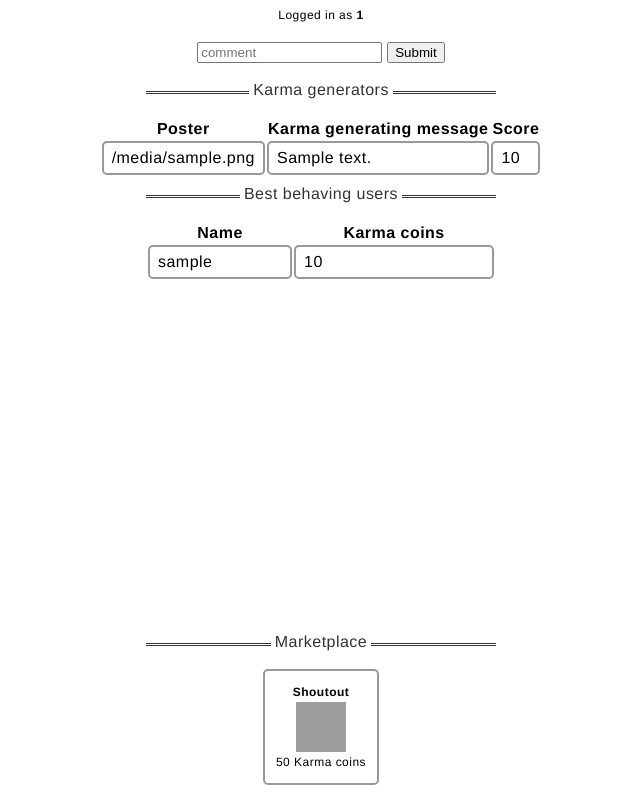
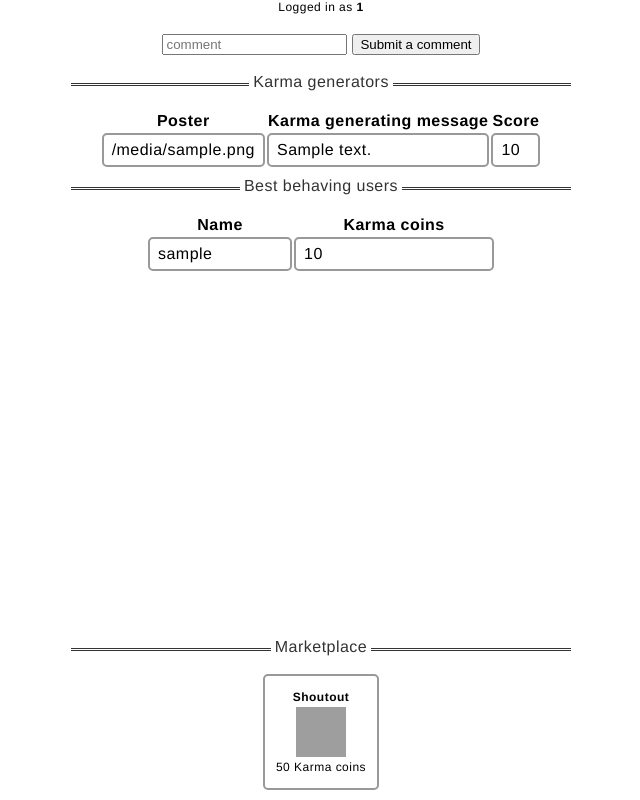
Before and after one commit to Earlo/Junction2021, a Flask app: page /protected in a window 1280 px wide. Shown: the whole page, without its empty margins (319-959 px from the left). Run offline with Flask 2, Linux system fonts and the light colour scheme; the visitor is signed in with stand-in values (Sample User, id 1); a database or web service that is not in the repository returns one stand-in record (values such as "Sample title"); some libraries are stand-ins or nearby versions; grey boxes are pictures that could not be loaded.

Commit message:
Fix: Don't block comtent with footer

```diff
--- a/app/templates/protected.jinja
+++ b/app/templates/protected.jinja
@@ -3,27 +3,31 @@
     <head>
 
     <style type="text/css">
-        .main-container { display: flex; justify-content: center; align-items: center; flex-direction: column; }
+        .main-container { display: flex; justify-content: center; align-items: center;
+                          flex-direction: column; }
         .comment-box { margin: 20px 20px }
         .marketplace { display: flex; flex-direction: row; justify-content: center; }
-        footer { margin: 20px 20px 5px 20px; position: absolute; bottom: 0; background: white; }
+        footer { width: 100%; height: 160px; margin: 20px 20px 0px 20px; position: fixed; bottom: 0; background: white; }
 
         table { min-width: 350px; padding: 10px 0px; }
         td { border: 2px solid #999; border-radius: 5px; padding: 6px 8px; }
-        body { font-family: "Helvetica Neue", "Arial", sans-serif; letter-spacing: 0.03em; }
+        body { font-family: "Helvetica Neue", "Arial", sans-serif; letter-spacing: 0.03em;
+               min-height:100vh; margin:0; position:relative; }
+        body::after { content: ''; display: block; height: 160px; }
+
         caption { margin: 10px; }
         article { height: 100px; width: 100px; border: 2px solid #999; border-radius: 5px; padding: 6px 6px; margin: 10px;
                   display: flex; justify-content: center; align-items: center; flex-direction: column;}
         article > h4, h5, p { margin: 0px; font-size: 12px; }
         article > svg { margin: 3px 3px; }
 
-        hr { min-width: 350px; border: none; border-top: 3px double #333; color: #333; overflow: visible; text-align: center; height: 5px; }
+        hr { width: 500px; border: none; border-top: 3px double #333; color: #333; overflow: visible; text-align: center; height: 5px; }
         hr.comments-divider:after { content: 'Karma generators'; background: #fff; padding: 0 4px;
                                        position: relative; top: -13px; }
         hr.leaderboard-divider:after { content: 'Best behaving users'; background: #fff; padding: 0 4px;
                                        position: relative; top: -13px; }
         hr.marketplace-divider:after { content: 'Marketplace'; background: #fff; padding: 0 4px;
-                                       position: relative; top: -13px;}
+                                       position: relative; top: -13px; }
     </style>
 
     </head>
@@ -35,7 +39,7 @@
             <form class="comment-box" action='comment' method='POST'>
                 <input type='comment' name='comment' id='comment' placeholder='comment'/>
                 <input type='hidden' name='user' id='user' placeholder='user' value='{{username}}'/>
-                <input type='submit' name='submit'/>
+                <input type='submit' name='submit' value='Submit a comment'/>
             </form>
 
             <hr class="comments-divider">
@@ -78,7 +82,7 @@
                         </tr>
                     {% endfor %}
                 </tbody>
-            <table>
+        </div>
 
         <footer>
             <hr class="marketplace-divider">
@@ -109,7 +113,6 @@
                 </article>
             </div>
         </footer>
-        </div>
 
         <script>
             let market_gh = document.getElementById("gh-follower");
```
Lines whose indentation alone changed are shown as unchanged.
